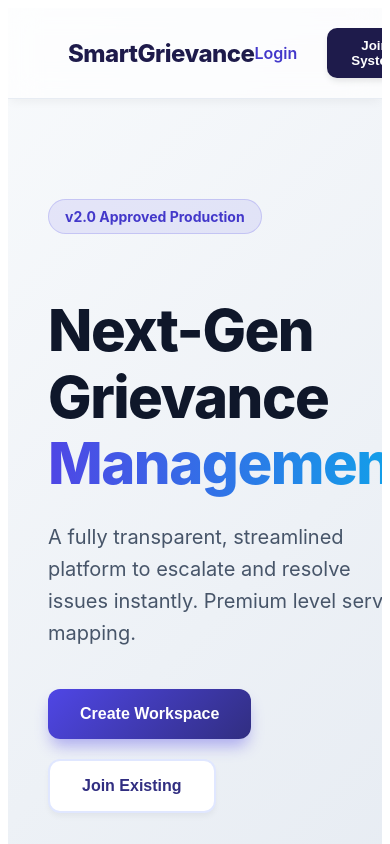
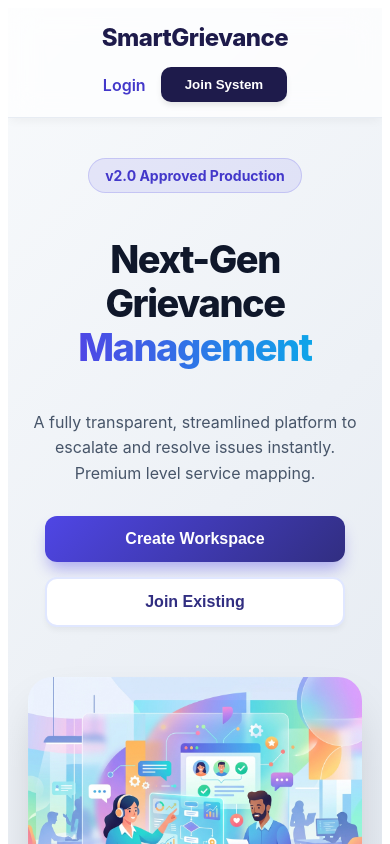
Before and after one commit to Simarkalra/smart-grievance-redressal-system, a React (Create React App) app in the folder grievance-frontend/: page / in a window 390 px wide. Shown: the top 844 px of the page. Built offline with nearby package versions, Linux system fonts and the light colour scheme.

Commit message:
Fix UI overlap issue on mobile for Home page

```diff
--- /dev/null
+++ b/grievance-frontend/src/pages/Home.css
@@ -0,0 +1,72 @@
+/* Mobile responsiveness for Home.jsx */
+@media screen and (max-width: 768px) {
+  .home-navbar {
+    padding: 15px 20px !important;
+    flex-direction: column;
+    gap: 15px;
+    align-items: center;
+  }
+
+  .home-logo {
+    font-size: 24px !important;
+  }
+
+  .home-navLinks {
+    gap: 15px !important;
+    width: 100%;
+    justify-content: center;
+    flex-wrap: wrap; /* Prevent overlap if screen is super small */
+  }
+
+  .home-heroSection {
+    padding: 40px 20px !important;
+    gap: 30px !important;
+    justify-content: center !important;
+  }
+
+  .home-textContent {
+    display: flex;
+    flex-direction: column;
+    align-items: center;
+  }
+
+  .home-title {
+    font-size: 38px !important;
+    text-align: center;
+  }
+
+  .home-subtitle {
+    font-size: 16px !important;
+    text-align: center;
+    margin-bottom: 30px !important;
+  }
+
+  .home-badge {
+    display: block !important;
+    text-align: center;
+    margin: 0 auto 20px auto !important;
+    width: fit-content;
+  }
+
+  .home-buttonGroup {
+    flex-direction: column;
+    gap: 15px !important;
+    align-items: stretch !important;
+    width: 100%;
+    max-width: 300px;
+  }
+
+  .home-buttonGroup button {
+    width: 100%;
+    padding: 14px 24px !important;
+  }
+
+  .home-imageContent {
+    margin-top: 20px;
+  }
+
+  .home-imageContent img {
+    max-width: 100% !important;
+    transform: none !important; /* Remove perspective rotation on mobile for better fit */
+  }
+}
--- a/grievance-frontend/src/pages/Home.jsx
+++ b/grievance-frontend/src/pages/Home.jsx
@@ -1,31 +1,33 @@
 import { useNavigate } from "react-router-dom";
+import "./Home.css";
 
 export default function Home() {
   const navigate = useNavigate();
 
   return (
-    <div style={styles.container}>
-      <div style={styles.navbar}>
-        <div style={styles.logo}>SmartGrievance</div>
-        <div style={styles.navLinks}>
-          <span style={styles.navLink} onClick={() => navigate("/login")}>Login</span>
-          <button style={styles.navBtn} onClick={() => navigate("/join-system")}>Join System</button>
+    <div style={styles.container} className="home-container">
+      <div style={styles.navbar} className="home-navbar">
+        <div style={styles.logo} className="home-logo">SmartGrievance</div>
+        <div style={styles.navLinks} className="home-navLinks">
+          <span style={styles.navLink} className="home-navLink" onClick={() => navigate("/login")}>Login</span>
+          <button style={styles.navBtn} className="home-navBtn" onClick={() => navigate("/join-system")}>Join System</button>
         </div>
       </div>
 
-      <div style={styles.heroSection}>
-        <div style={styles.textContent}>
-          <div style={styles.badge}>v2.0 Approved Production</div>
-          <h1 style={styles.title}>
-            Next-Gen Grievance <span style={styles.highlight}>Management</span>
+      <div style={styles.heroSection} className="home-heroSection">
+        <div style={styles.textContent} className="home-textContent">
+          <div style={styles.badge} className="home-badge">v2.0 Approved Production</div>
+          <h1 style={styles.title} className="home-title">
+            Next-Gen Grievance <span style={styles.highlight} className="home-highlight">Management</span>
           </h1>
-          <p style={styles.subtitle}>
+          <p style={styles.subtitle} className="home-subtitle">
             A fully transparent, streamlined platform to escalate and resolve issues instantly. Premium level service mapping.
           </p>
 
-          <div style={styles.buttonGroup}>
+          <div style={styles.buttonGroup} className="home-buttonGroup">
             <button
               style={styles.primaryBtn}
+              className="home-primaryBtn"
               onClick={() => navigate("/create-system")}
               onMouseOver={(e) => e.target.style.transform = 'translateY(-2px)'}
               onMouseOut={(e) => e.target.style.transform = 'translateY(0)'}
@@ -34,6 +36,7 @@ export default function Home() {
             </button>
             <button
               style={styles.secondaryBtn}
+              className="home-secondaryBtn"
               onClick={() => navigate("/join-system")}
               onMouseOver={(e) => e.target.style.background = '#f3f4f6'}
               onMouseOut={(e) => e.target.style.background = '#ffffff'}
@@ -43,8 +46,8 @@ export default function Home() {
           </div>
         </div>
 
-        <div style={styles.imageContent}>
-          <img src="/hero_illustration.png" alt="Hero Illustration" style={styles.heroImage} />
+        <div style={styles.imageContent} className="home-imageContent">
+          <img src="/hero_illustration.png" alt="Hero Illustration" style={styles.heroImage} className="home-heroImage" />
         </div>
       </div>
     </div>
```
